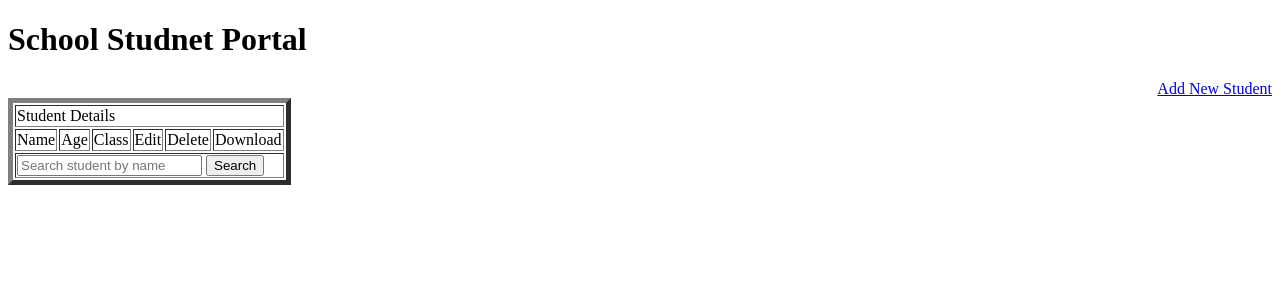
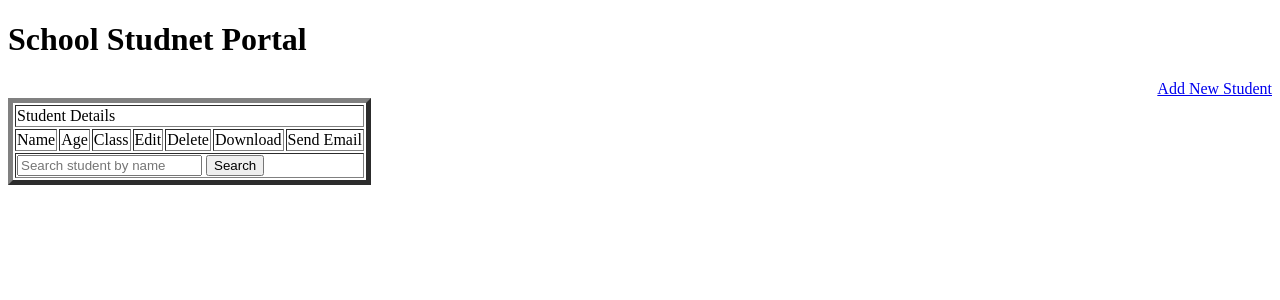
Before and after one commit to LekshmyVishnu04/SchoolStudentPortal, a Django app: page / in a window 1280 px wide. Shown: the top 300 px of the page. Run offline with Django 4.2, Linux system fonts and the light colour scheme; data that the repository does not hold is empty.

Commit message:
Add email functionality to send student details and update templates

```diff
--- a/SchoolStudentPortal/settings.py
+++ b/SchoolStudentPortal/settings.py
@@ -126,3 +126,9 @@ STATIC_URL = 'static/'
 # https://docs.djangoproject.com/en/4.2/ref/settings/#default-auto-field
 
 DEFAULT_AUTO_FIELD = 'django.db.models.BigAutoField'
+
+EMAIL_BACKEND = 'django.core.mail.backends.smtp.EmailBackend'
+EMAIL_HOST = 'sandbox.smtp.mailtrap.io'
+EMAIL_HOST_USER = 'bd7b5ddc7d8b9a'
+EMAIL_HOST_PASSWORD = 'a7d2e660cd9b8a'
+EMAIL_PORT = '2525'
--- a/SchoolStudentPortal/urls.py
+++ b/SchoolStudentPortal/urls.py
@@ -23,6 +23,7 @@ urlpatterns = [
     path('add/', views.add, name='add'),
     path('edit/<int:id>/', views.edit, name='edit'),
     path('delete/<int:id>/', views.delete, name='delete'),
-    path('download/<int:id>/', views.download, name='download')
+    path('download/<int:id>/', views.download, name='download'),
+    path('sendemail/<int:id>/', views.sendemail, name='sendemail')
 
 ]
--- a/student/templates/home.html
+++ b/student/templates/home.html
@@ -12,7 +12,7 @@
     <nav align="right"><a href="{% url 'add' %}">Add New Student</a></nav>
     <table border=" 5">
         <tr>
-            <td colspan="6">Student Details</td>
+            <td colspan="7">Student Details</td>
         </tr>
         <tr>
             <td>Name</td>
@@ -21,9 +21,10 @@
             <td>Edit</td>
             <td>Delete</td>
             <td>Download</td>
+            <td>Send Email</td>
         </tr>
         <tr>
-            <td colspan="6">
+            <td colspan="7">
                 <form method="get">
                     <input type="text" name="search" placeholder="Search student by name">
 
@@ -39,6 +40,7 @@
             <td><a href="{% url 'edit' data.id %}">Edit</a></td>
             <td><a href="{% url 'delete' data.id %}">Delete</a></td>
             <td><a href="{%url 'download' data.id %}">Get PDF</td>
+            <td><a href="{%url 'sendemail' data.id %}">Send</td>
         </tr>
         {% endfor %}
     </table>
--- a/student/views.py
+++ b/student/views.py
@@ -2,10 +2,12 @@ from django.shortcuts import render, redirect
 from .models import Student
 from .forms import StudentModelForm
 from django.shortcuts import get_object_or_404
-from django.template.loader import get_template
+from django.template.loader import get_template, render_to_string
 from io import BytesIO
 from xhtml2pdf import pisa
 from django.http import HttpResponse
+from django.utils.html import strip_tags
+from django.core.mail import send_mail
 
 # Create your views here.
 
@@ -67,3 +69,16 @@ def download(request, id):
         response['Content-Disposition'] = 'attachment; filename="{}.pdf"'.format(
             student.name)
         return response
+
+
+def sendemail(request, id):
+    student = Student.objects.get(pk=id)
+
+    subject = f"New Student Added {student.name}"
+    from_email = "user123@gmail.com"
+    recipient_list = ["your_mailtrap_inbox@mailtrap.io"]
+    html_message = render_to_string('studnet_email.html', {'student': student})
+    plain_message = strip_tags(html_message)
+    send_mail(subject, plain_message, from_email,
+              recipient_list, html_message=html_message)
+    return HttpResponse('Email sent successfully')
```
Also changed, not shown: student/templates/studnet_email.html (added, +15 -0 lines).
